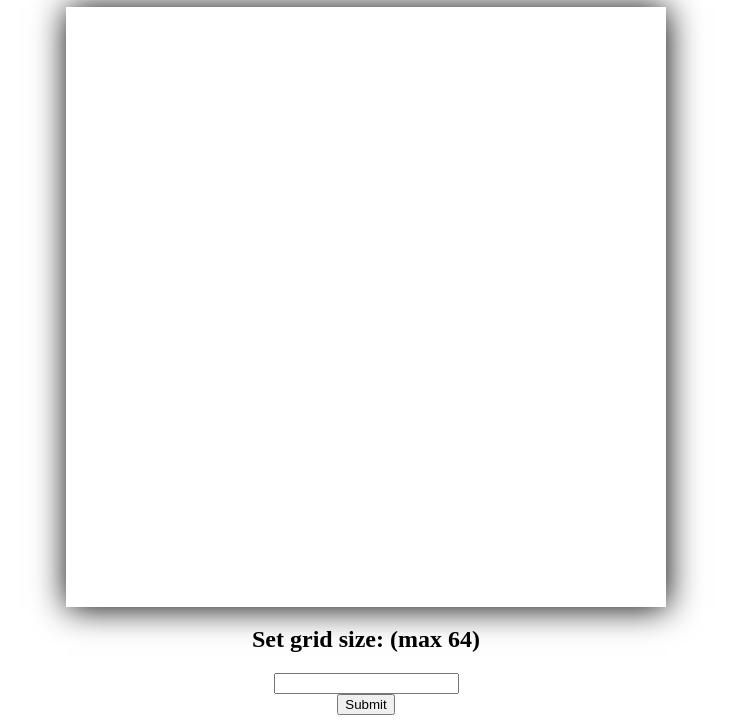
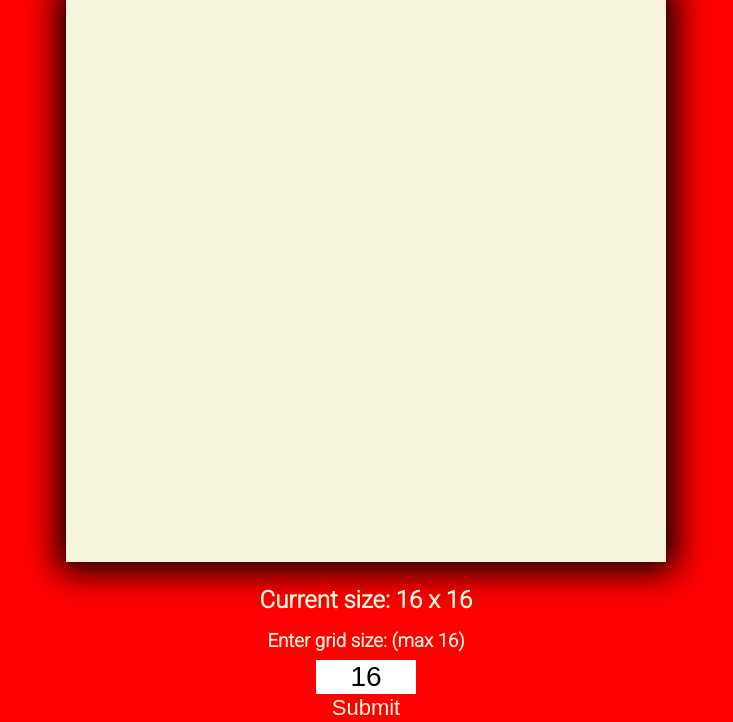
Before and after one commit to justyoberg/etch-a-sketch, a plain HTML site: page index.html in a window 1280 px wide. Shown: the part 79-801 px from the top of the page, without its empty margins (274-1007 px from the left). Drawn offline with Linux system fonts and the light colour scheme.

Commit message:
Style the page

```diff
--- a/index.html
+++ b/index.html
@@ -2,17 +2,23 @@
 <html lang="en">
 <head>
   <link rel="stylesheet" href="styles.css">
+  <link rel="preconnect" href="https://fonts.googleapis.com">
+  <link rel="preconnect" href="https://fonts.gstatic.com" crossorigin>
+  <link href="https://fonts.googleapis.com/css2?family=Roboto:wght@300&display=swap" rel="stylesheet">
   <meta charset="UTF-8">
   <meta http-equiv="X-UA-Compatible" content="IE=edge">
   <meta name="viewport" content="width=device-width, initial-scale=1.0">
-  <title>Etch-a-Sketch</title>
+  <title>Sketcher</title>
 </head>
 <body>
-  <h1>Etch-a-Sketch</h1>
+  <h1>Sketcher</h1>
   <div id="canvas"></div>
-  <h2>Set grid size: (max 64)</h2>
-  <input type="text" class="grid-size">
-  <button class="submit">Submit</button>
+  <h2>Current size: 16 x 16</h2>
+  <h3>Enter grid size: (max 16)</h3>
+  <div class="input-submit">
+    <input type="text" class="grid-size" value ="16">
+    <button class="submit">Submit</button>
+  </div>
   <script src="scripts.js"></script>
 </body>
 </html>
--- a/scripts.js
+++ b/scripts.js
@@ -10,7 +10,18 @@ for (let i = 0; i < gridSize * gridSize; i++){
   const smalldiv = document.createElement("div");
   smalldiv.style.width = (canvas.offsetWidth / gridSize) + "px";
   smalldiv.style.height = (canvas.offsetHeight / gridSize) + "px";
-  smalldiv.style.margin = "0";
-  smalldiv.style.padding = "0";
+  smalldiv.classList.add("grid-square");
   canvas.appendChild(smalldiv);
 }
+
+const gridSquares = document.querySelectorAll(".grid-square");
+
+function events(square) {
+  square.addEventListener("mousedown", function() {
+    square.style.backgroundColor = "black";
+  });
+  square.addEventListener("mousemove", function() {
+    square.style.backgroundColor = "black";
+  });
+}
+gridSquares.forEach(square => events(square));
--- a/styles.css
+++ b/styles.css
@@ -1,5 +1,6 @@
 html {
   box-sizing: border-box;
+  font-family: Roboto;
 }
 
 *, *:before, *:after {
@@ -11,18 +12,52 @@ body {
   justify-content: center;
   align-items: center;
   flex-direction: column;
+  background-color: red;
   height: 100vh;
   width: 100vw;
   margin: 0;
   padding: 0;
 }
 
+h1, h2, h3 {
+  color: beige;
+  margin: 8px;
+}
+
+.input-submit {
+  display: flex;
+  flex-direction: column;
+  width: 100px;
+}
+
 #canvas {
   display: flex;
   flex-wrap: wrap;
+  background-color: beige;
   width: 600px;
   height: 600px;
-  box-shadow: 1px 1px 32px black;
+  box-shadow: 1px 1px 32px 8px rgb(0, 0, 0);
   padding: 0;
-  margin: 0;
+  margin: 16px;
 }
+
+.grid-size {
+  text-align: center;
+  font-size: 28px;
+  border: none;
+}
+
+.submit {
+  font-size: 22px;
+  border: none;
+  background-color: red;
+  color: beige;
+  transition: 0.25s ease-in-out;
+}
+
+.submit:hover {
+  font-size: 22px;
+  border: none;
+  background-color: rgb(255, 95, 95);
+  color: beige;
+}
```
